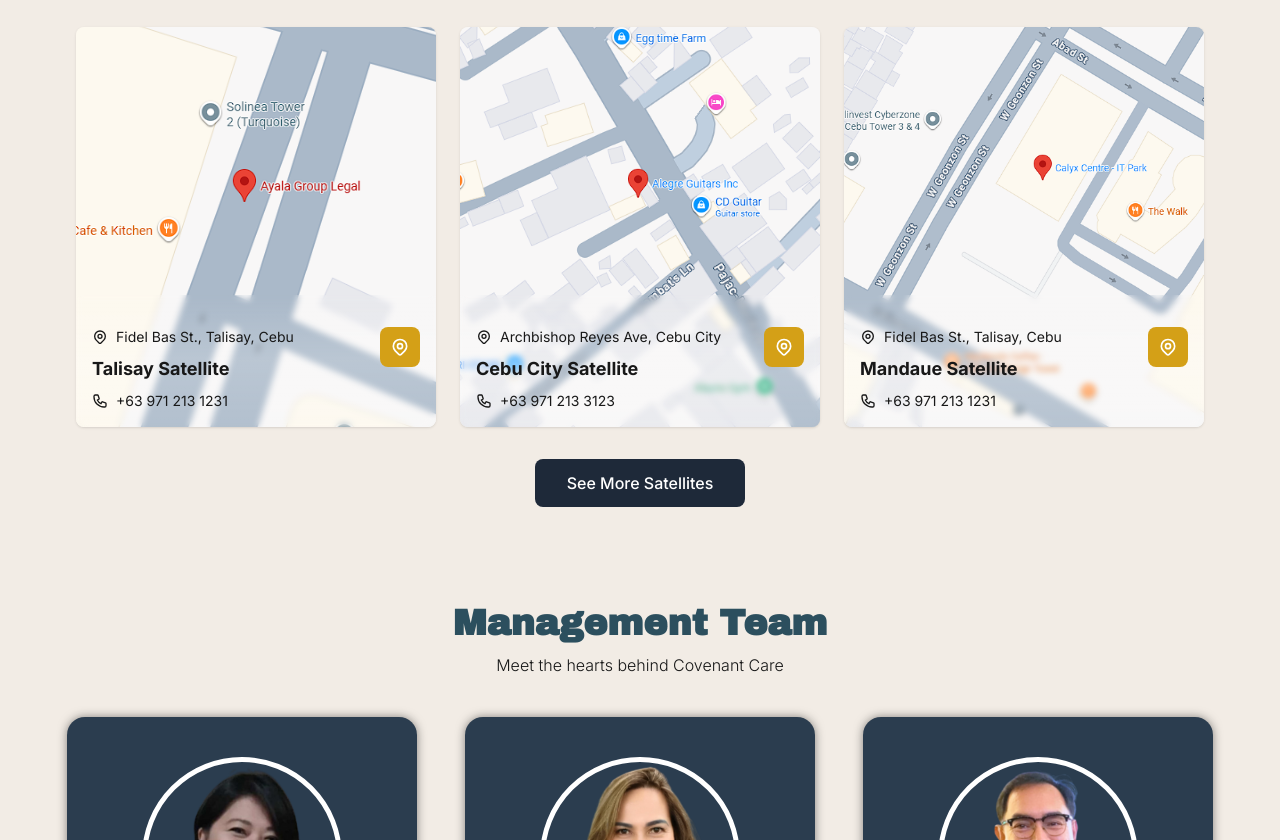
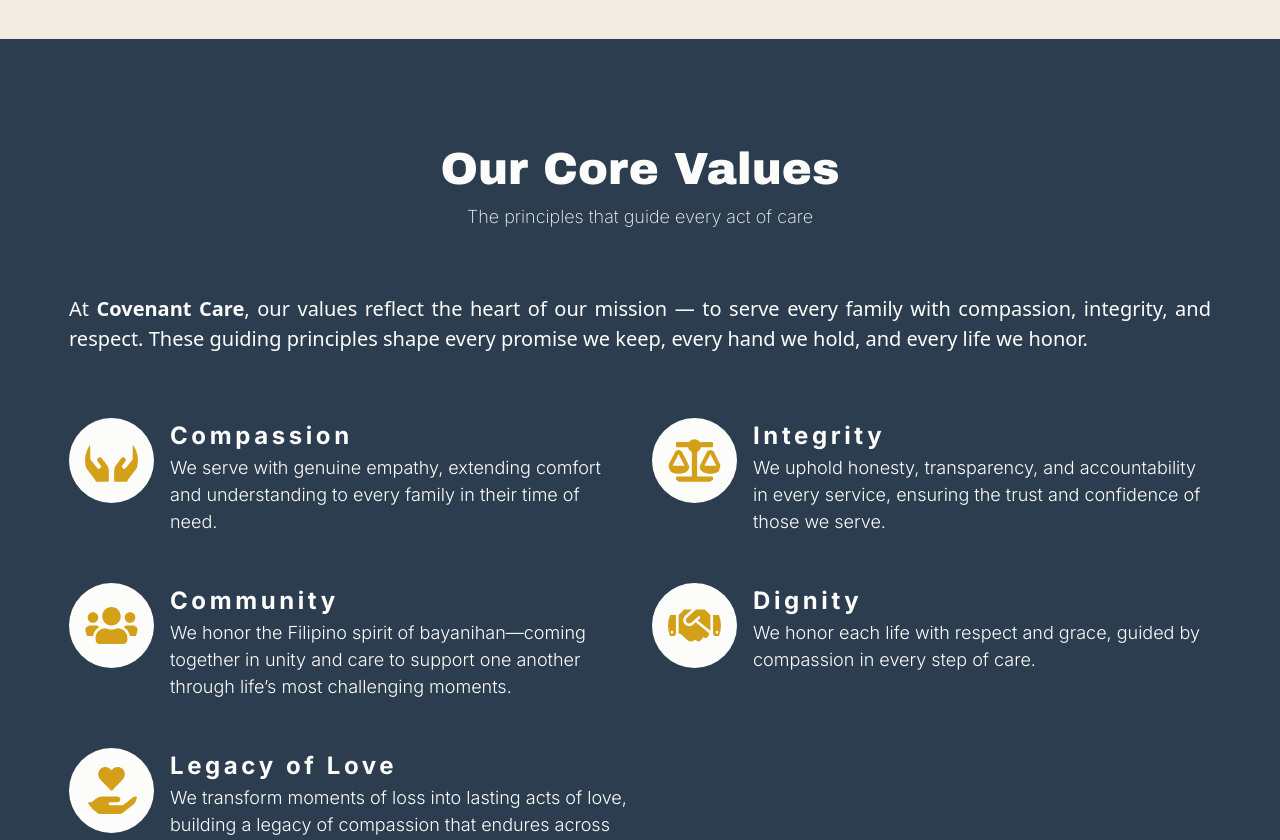
Before and after one commit to Comfort-Dev-Innov/covenant-care, a Next.js app: page / in a window 1280 px wide. Shown: the part 1960-2800 px from the top of the page. Built offline with nearby package versions, Linux system fonts and the light colour scheme.

Commit message:
feat: add CoreValues section (#11)

```diff
--- a/src/app/globals.css
+++ b/src/app/globals.css
@@ -15,7 +15,7 @@
   --primary: #2B3D4F;
   --secondary: #D4A017;
   --black: #181818;
-  --secondary: #d4a017;
+  --white: #FCFDFB;
 }
 
 @theme inline {
@@ -24,6 +24,7 @@
   --color-primary: var(--primary);
   --color-secondary: var(--secondary);
   --color-black: var(--black);
+  --color-white: var(--white);
   --font-inter: "Inter", sans-serif;
   --font-archivo-black: "Archivo Black", sans-serif;
   --font-new-renaissance: "New Renaissance", serif;
--- a/src/app/page.tsx
+++ b/src/app/page.tsx
@@ -5,12 +5,14 @@ import ManagmentTeamSection from "@/components/sections/ManagmentTeamSection";
 import FAQ from "@/components/FAQ";
 import Footer from "@/components/layout/Footer";
 import HeroSection from "@/components/sections/HeroSection";
+import CoreValues from "@/components/sections/CoreValues";
 
 export default function Home() {
   return (
     <div className="min-h-screen bg-background">
       <HeroSection />
       <OurStory />
+      <CoreValues/>
       <SatellitesSection />
       <ManagmentTeamSection />
       <FAQ />
--- /dev/null
+++ b/src/components/sections/CoreValues.tsx
@@ -0,0 +1,74 @@
+import React from 'react'
+import { type IconType } from 'react-icons'
+import { FaHands, FaBalanceScale, FaUsers, FaHandshake, FaHandHoldingHeart } from 'react-icons/fa'
+
+type CoreValueItem = {
+  icon: IconType
+  coreValue: string
+  description: string
+}
+
+const CORE_VALUES: CoreValueItem[] = [
+  {
+    icon: FaHands,
+    coreValue: 'Compassion',
+    description:
+      'We serve with genuine empathy, extending comfort and understanding to every family in their time of need.',
+  },
+  {
+    icon: FaBalanceScale,
+    coreValue: 'Integrity',
+    description:
+      'We uphold honesty, transparency, and accountability in every service, ensuring the trust and confidence of those we serve.',
+  },
+  {
+    icon: FaUsers,
+    coreValue: 'Community',
+    description:
+      'We honor the Filipino spirit of bayanihan—coming together in unity and care to support one another through life’s most challenging moments.',
+  },
+  {
+    icon: FaHandshake,
+    coreValue: 'Dignity',
+    description:
+      'We honor each life with respect and grace, guided by compassion in every step of care.',
+  },
+  {
+    icon: FaHandHoldingHeart,
+    coreValue: 'Legacy of Love',
+    description:
+      'We transform moments of loss into lasting acts of love, building a legacy of compassion that endures across generations.',
+  },
+]
+
+const CoreValues = () => {
+  return (
+    <section className="w-full bg-primary">
+        <div className="space-y-12 md:space-y-16 max-w-[1202px] min-[1440px]:max-w-[1682px] mx-auto px-[10px] sm:px-[20px] md:px-[30px] min-[1202px]:px-0 py-20 md:pt-24 md:pb-32">
+            <div className="w-full flex flex-col justify-center">
+                <h1 className="text-white font-archivo-black text-[24px] md:text-[45px] text-center">Our Core Values</h1>
+                <p className="text-white font-inter font-extralight text-[14px] md:text-[18px] text-center">The principles that guide every act of care</p>
+            </div>
+            <p className="w-full text-justify text-white text-[16px] md:text-[20px]">At <strong>Covenant Care</strong>, our values reflect the heart of our mission — to serve every family with compassion, integrity, and respect. These guiding principles shape every promise we keep, every hand we hold, and every life we honor.</p>
+            <div className="grid grid-cols-1 md:grid-cols-2 gap-y-8 md:gap-y-12 gap-x-6">
+                {CORE_VALUES.map((item) => {
+                    const Icon = item.icon
+                    return (
+                        <div key={item.coreValue} className="flex items-start gap-4">
+                            <div className="">
+                                <Icon className="text-[55px] md:text-[85px] p-2 md:p-4 text-secondary bg-white rounded-full"/>
+                            </div>
+                            <div>
+                                <h1 className="text-white text-[20px] md:text-[24px] font-bold font-inter tracking-[.15em]">{item.coreValue}</h1>
+                                <p className="font-light text-white text-[14px] md:text-[18px] font-inter">{item.description}</p>
+                            </div>
+                        </div>
+                    )
+                })}
+            </div>
+        </div>
+    </section>
+  )
+}
+
+export default CoreValues
--- a/src/components/sections/OurStory.tsx
+++ b/src/components/sections/OurStory.tsx
@@ -29,7 +29,7 @@ const OurStory = () => {
     ];
 
     return (
-        <div className="max-w-[1202px] min-[1440px]:max-w-[1682px] mx-auto px-[10px] sm:px-[20px] md:px-[30px] min-[1202px]:px-0">
+        <div className="max-w-[1202px] min-[1440px]:max-w-[1682px] mx-auto px-[10px] sm:px-[20px] md:px-[30px] min-[1202px]:px-0 py-16 xl:pt-20 xl:pb-34">
             <div className="flex flex-col items-center justify-center">
                 <h1 className="font-archivo-black text-center text-primary text-[24px] md:text-[54px]">
                     Our Story
```
